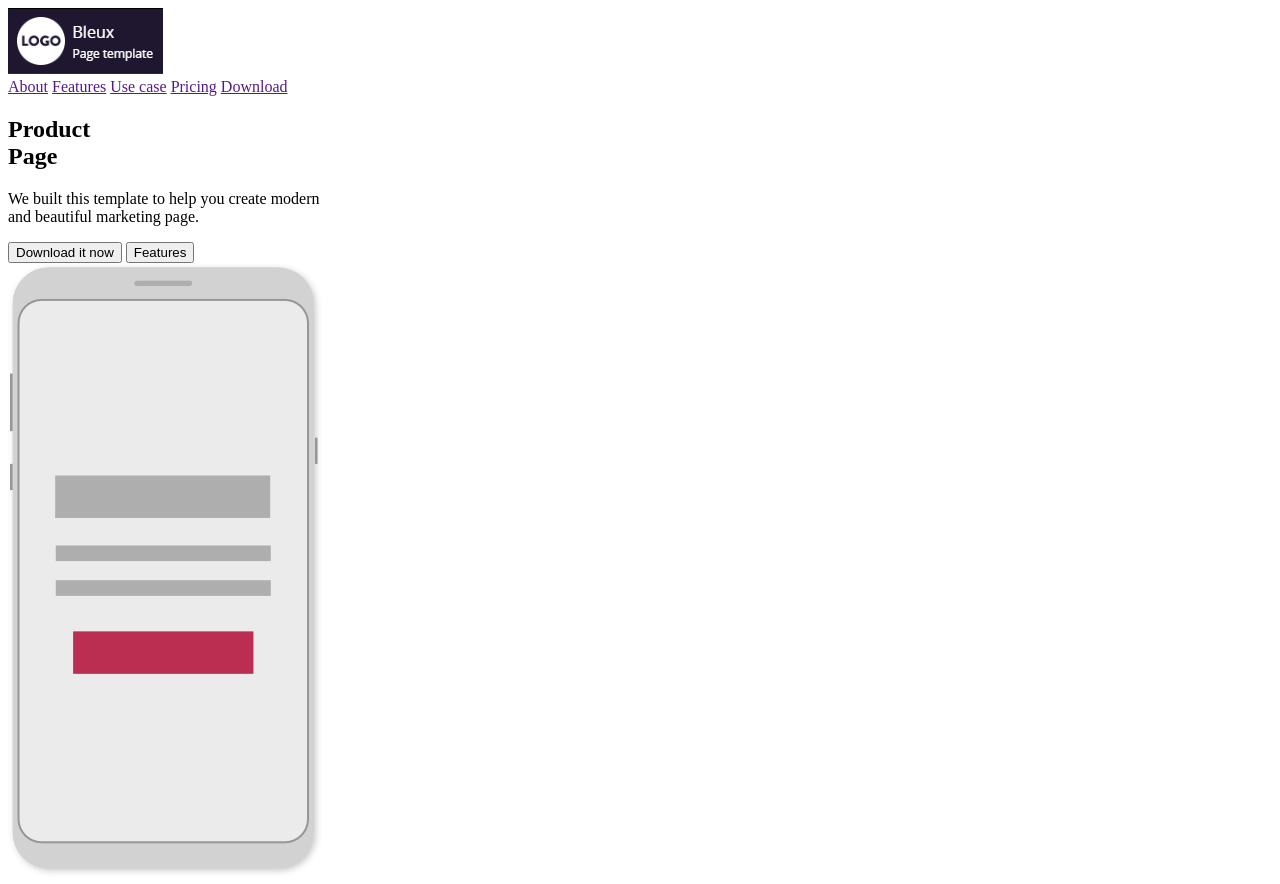
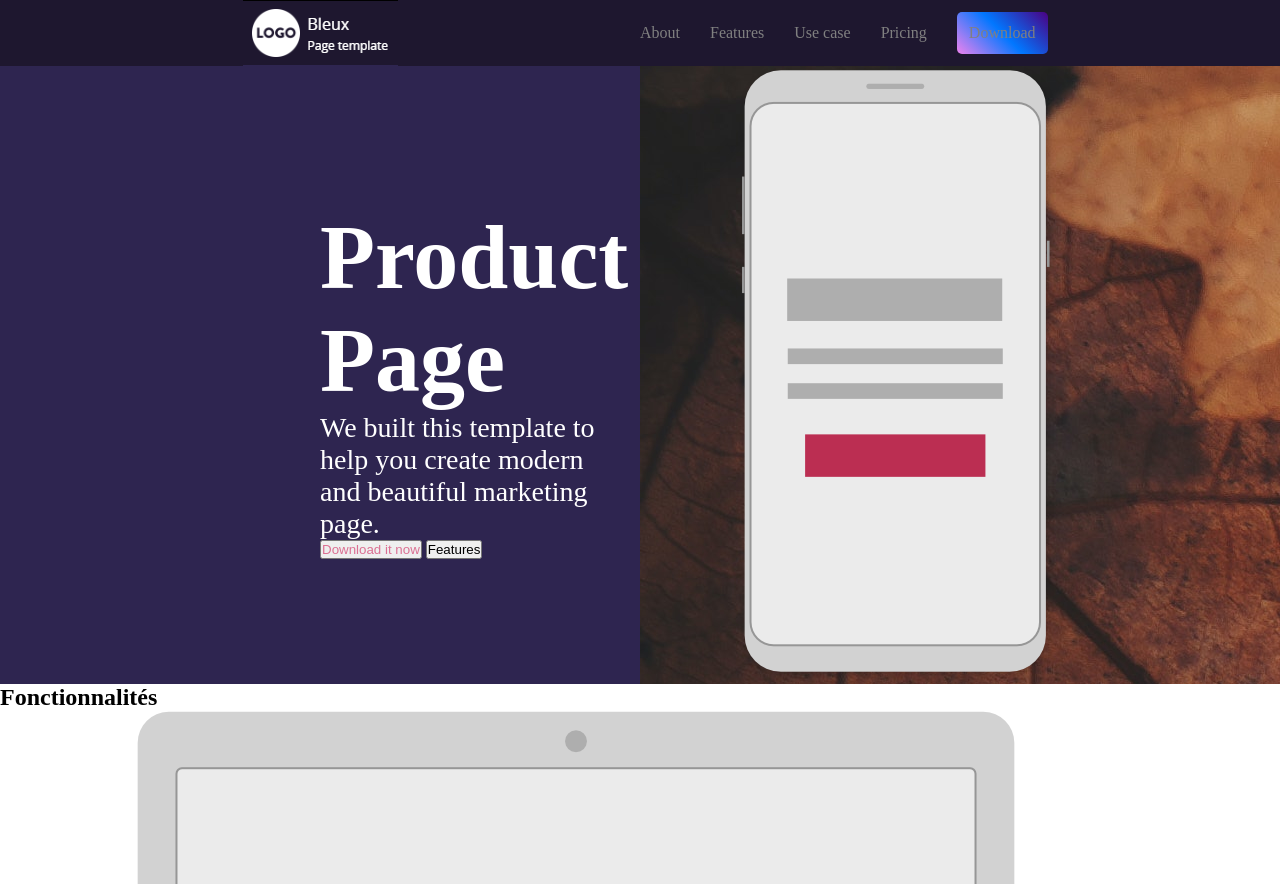
Before and after one commit to render135/Proyecto-Bleux, a plain HTML site: page index.html in a window 1280 px wide. Shown: the top 884 px of the page. Drawn offline with Linux system fonts and the light colour scheme.

Commit message:
Continuar css

```diff
--- a/index.html
+++ b/index.html
@@ -29,12 +29,14 @@
                     <p class="parrafo1">
                         We built this template to help you create modern <br> and beautiful marketing page.
                     </p>
+                    <div class="fondoBotones">
                     <button class="boton1">
                         Download it now
                     </button>
                     <button class="boton1.1">
                         Features
                     </button>
+                    </div>
                 </div>
                 <div class="dereSecion1">
                     <img src="assets/phone.png" alt="celular">
--- a/styles/styles.css
+++ b/styles/styles.css
@@ -0,0 +1,80 @@
+*{
+    margin: 0;
+    padding: 0;
+    box-sizing: border-box;
+}
+
+header{
+    background-color: #1e172f;
+    display: flex;
+}
+
+.logoHeader{
+    width: 50%;
+    display: flex;
+    justify-content: center;
+}
+
+.navegacion{
+    width: 50%;
+    display: flex;
+    justify-content: start;
+    align-items: center;
+}
+
+nav{
+    display: flex;
+    gap: 30px;
+    text-decoration: none;
+}
+
+a{
+    text-decoration: none;
+    color: gray;
+    display: flex;
+    align-items: center;
+}
+
+a:hover{
+    color: white;
+}
+
+.download{
+    border: none;
+    border-radius: 5px;
+    background: linear-gradient(45deg, violet, rgb(1, 119, 255), indigo);
+    padding: 12px;
+}
+
+.secion1{
+    display: flex;
+}
+
+.izqSecion1{
+    width: 50%;
+    padding: 140px 0px 0px 320px;
+    background-color: #2e2550;
+
+}
+
+h1{
+    color: white;
+    font-size: 90px;
+}
+
+.parrafo1{
+    color: white;
+    font-size: 28px;
+}
+
+.dereSecion1{
+    width: 50%;
+    background-image: url(/assets/hojasFondo.jpg);
+    padding: 0px 0px 0px 100px;
+}
+
+.fondoBotones{}
+
+.boton1{
+    color: palevioletred;
+}
```
